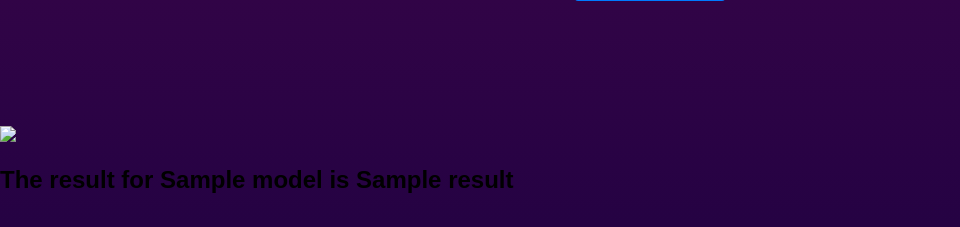
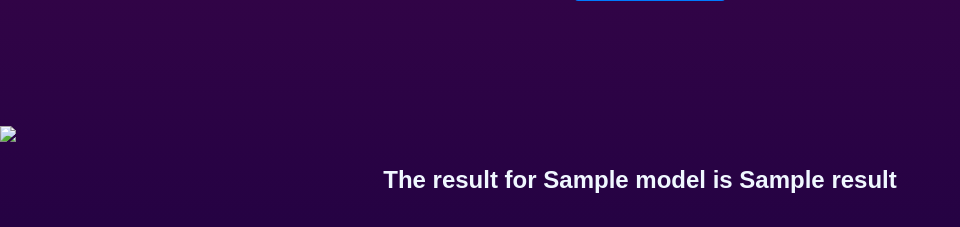
Before and after one commit to Kinchit-g22iitk/Stock-Prediction-Web-App, a Flask app: template templates/home.html in a window 1280 px wide. Shown: the part 573-800 px from the top of the page, without its empty margins (0-960 px from the left). Run offline with Flask 3, Linux system fonts and the light colour scheme; the template is opened without the code that fills it: most values are stand-ins (such as "Sample title", 1, 10 or a date in 2020).

Commit message:
Update styles.css

```diff
--- a/static/styles.css
+++ b/static/styles.css
@@ -39,6 +39,13 @@ nav a:active {
     margin: 50px auto;
     padding: 60px;
     border-radius: 5px;
+}
+
+h2 {
+    text-align: center;
+    margin: 20px 0;
+    padding: 50;
+    color: aliceblue;
 }
 
 h1 {
```
